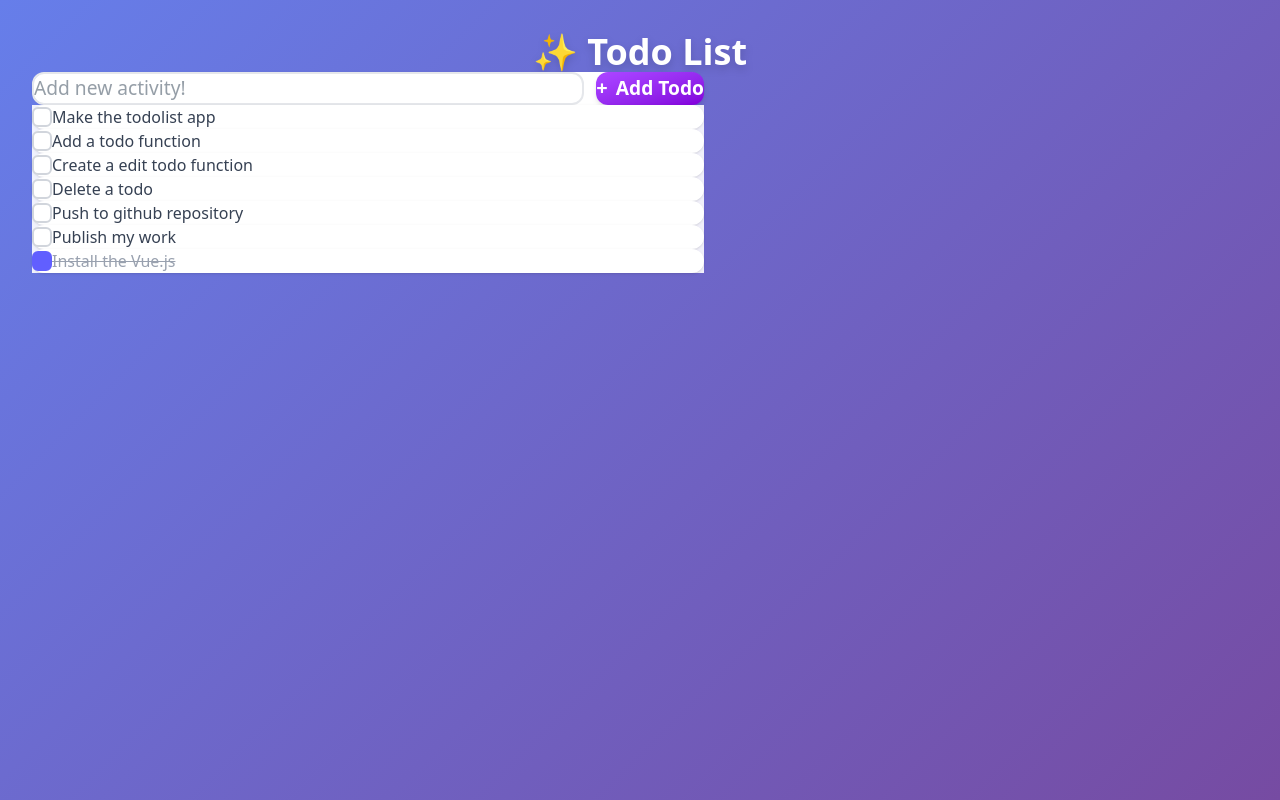
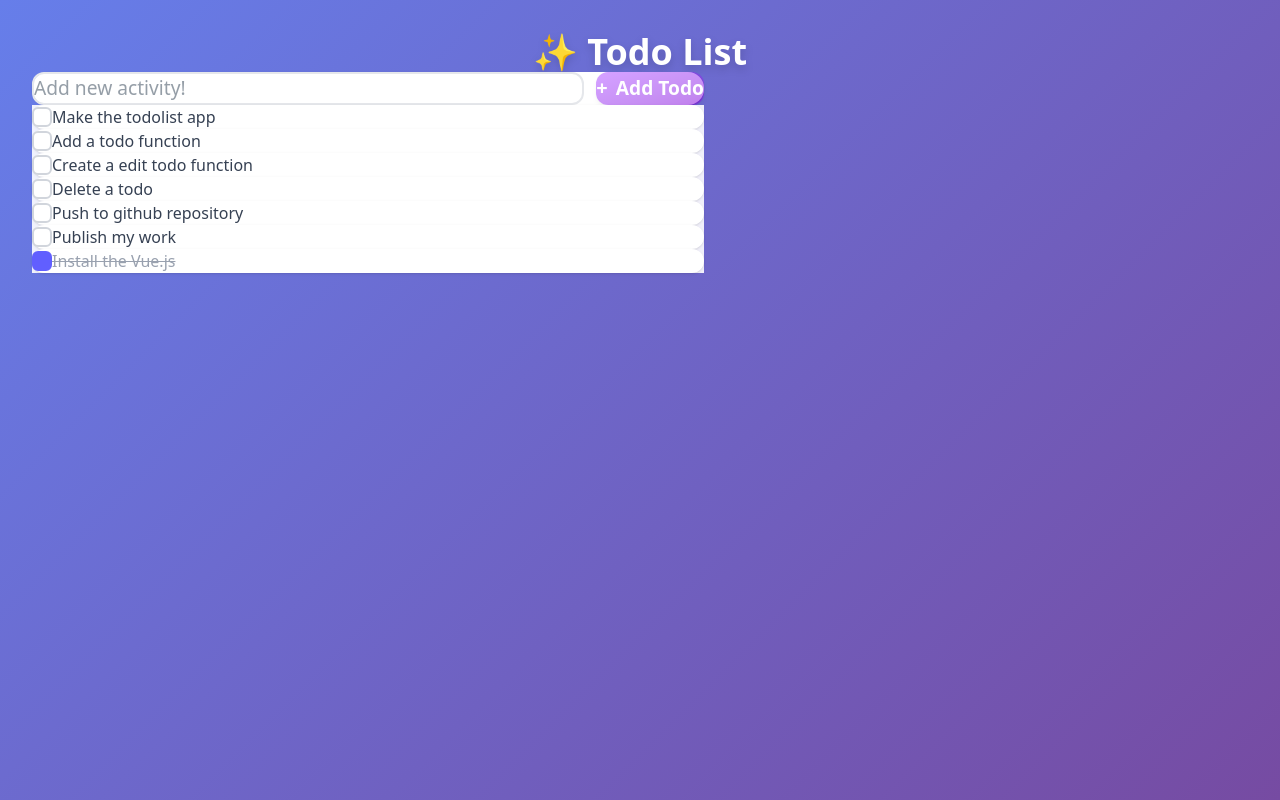
Before and after one commit to adityapryg/vuejs-todolist, a Vue app: page / in a window 1280 px wide. Built offline with nearby package versions, Linux system fonts and the light colour scheme; the HTML template or start-up script is replaced by a standard one.

Commit message:
fix: ensure trimmed input is emitted and button is disabled when input is empty

```diff
--- a/src/components/TodoForm.vue
+++ b/src/components/TodoForm.vue
@@ -13,6 +13,7 @@
     <button
       type="submit"
       class="flex items-center gap-2 py-3.5 px-6 bg-linear-to-br from-purple-500 to-purple-700 text-white rounded-xl font-semibold shadow-md hover:shadow-lg disabled:opacity-50 transition-all duration-300"
+      :disabled="!newTodo.trim()"
     >
       <span class="text-xl font-bold">+</span>
       Add Todo
@@ -29,6 +30,7 @@ const emit = defineEmits<{
 }>()
 
 const handleSubmit = () => {
-  emit('addTodo', newTodo.value)
+  emit('addTodo', newTodo.value.trim())
+  newTodo.value = ''
 }
 </script>
```
